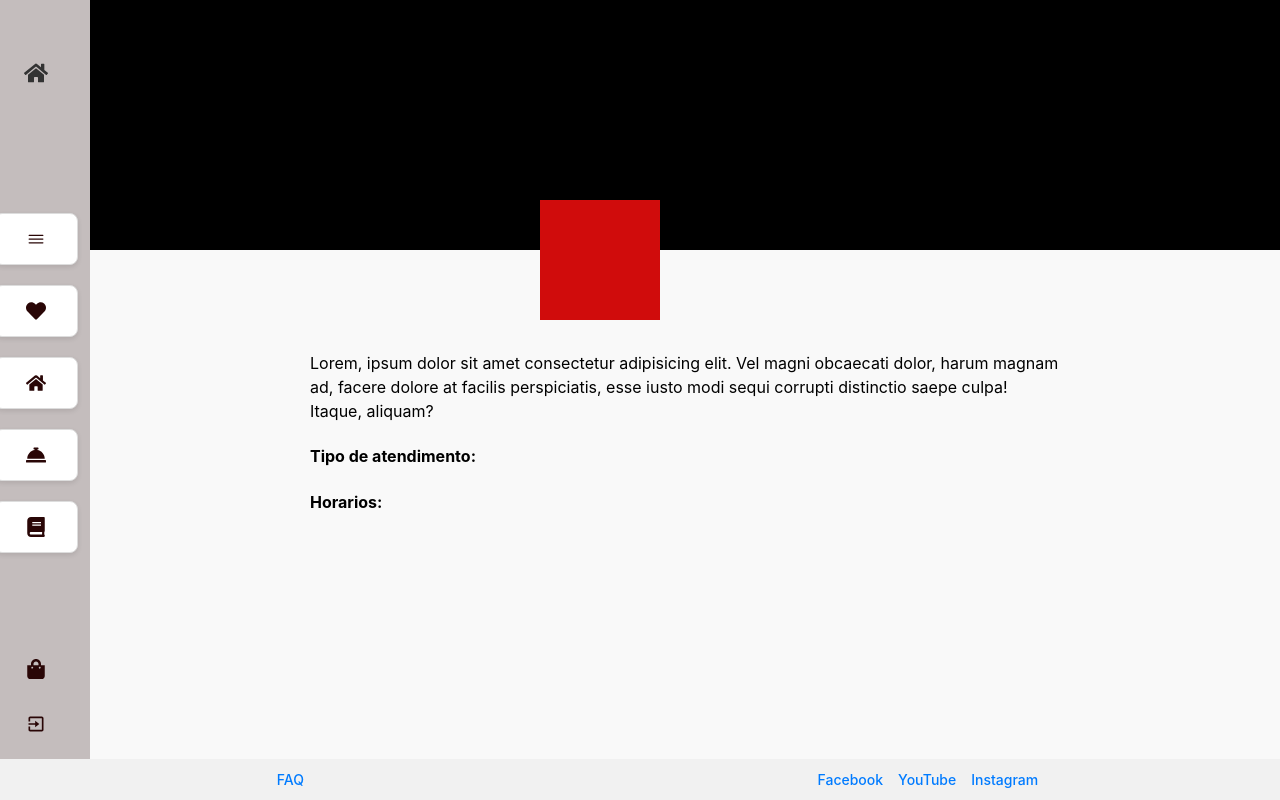
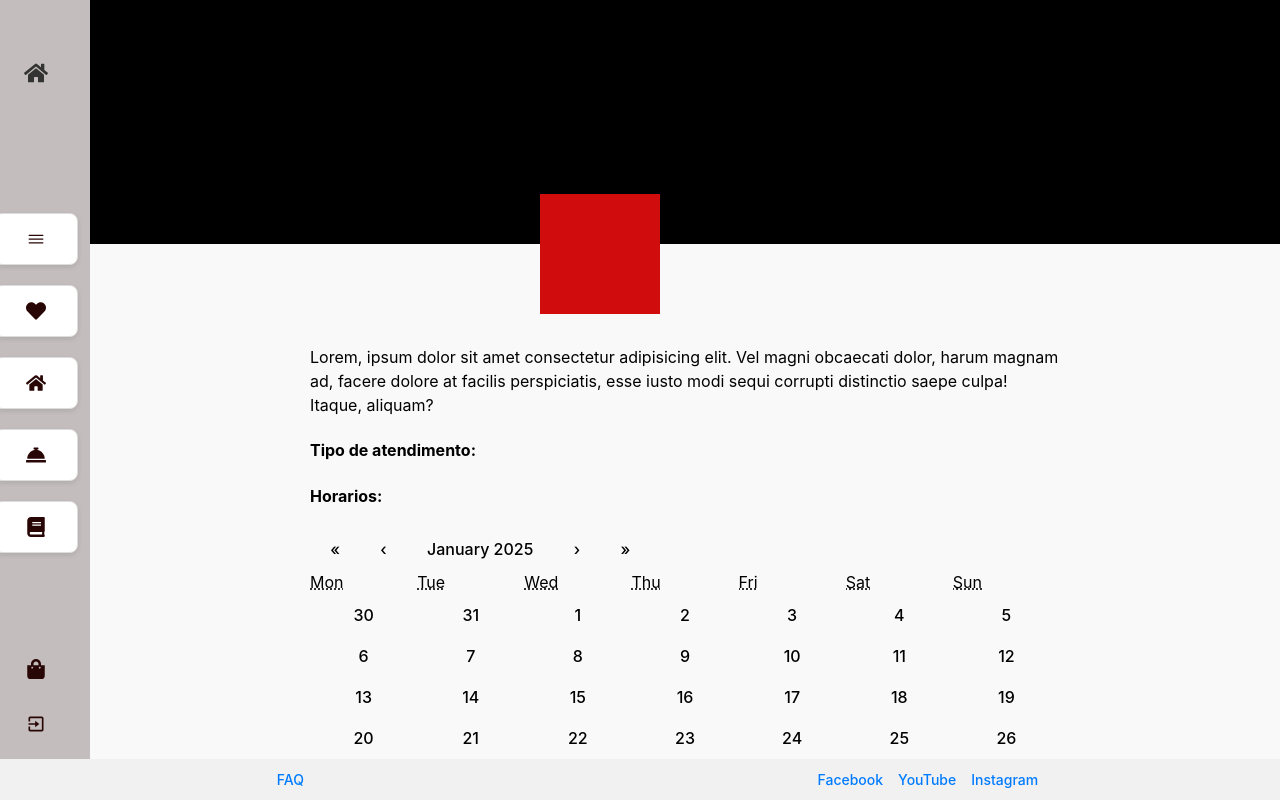
Before and after one commit to MMAbbadi/mais-ti-barbearia, a React (Vite) app: page /appointment in a window 1280 px wide. Built offline with nearby package versions, Linux system fonts and the light colour scheme.

Commit message:
Calendário adicionado

```diff
--- a/package.json
+++ b/package.json
@@ -11,6 +11,7 @@
   },
   "dependencies": {
     "react": "^18.3.1",
+    "react-calendar": "^5.1.0",
     "react-dom": "^18.3.1",
     "react-icons": "^5.4.0",
     "react-router-dom": "^7.1.3",
--- a/src/pages/Appointment.jsx
+++ b/src/pages/Appointment.jsx
@@ -1,4 +1,5 @@
 import React from 'react'
+import Calendar from 'react-calendar'
 import classes from './Appointment.module.css'
 
 export default function Appointment() {
@@ -19,8 +20,9 @@ export default function Appointment() {
                 </section>
 
                 <section className={classes.calendario}>
-                    <div src="" alt="" className={classes.displayCal}/>
+                    <Calendar />
                 </section>
+
             </div>
         </main>
     </div>
```
Also changed, not shown: 1 other file (tests, documents, lock files or other folders).
